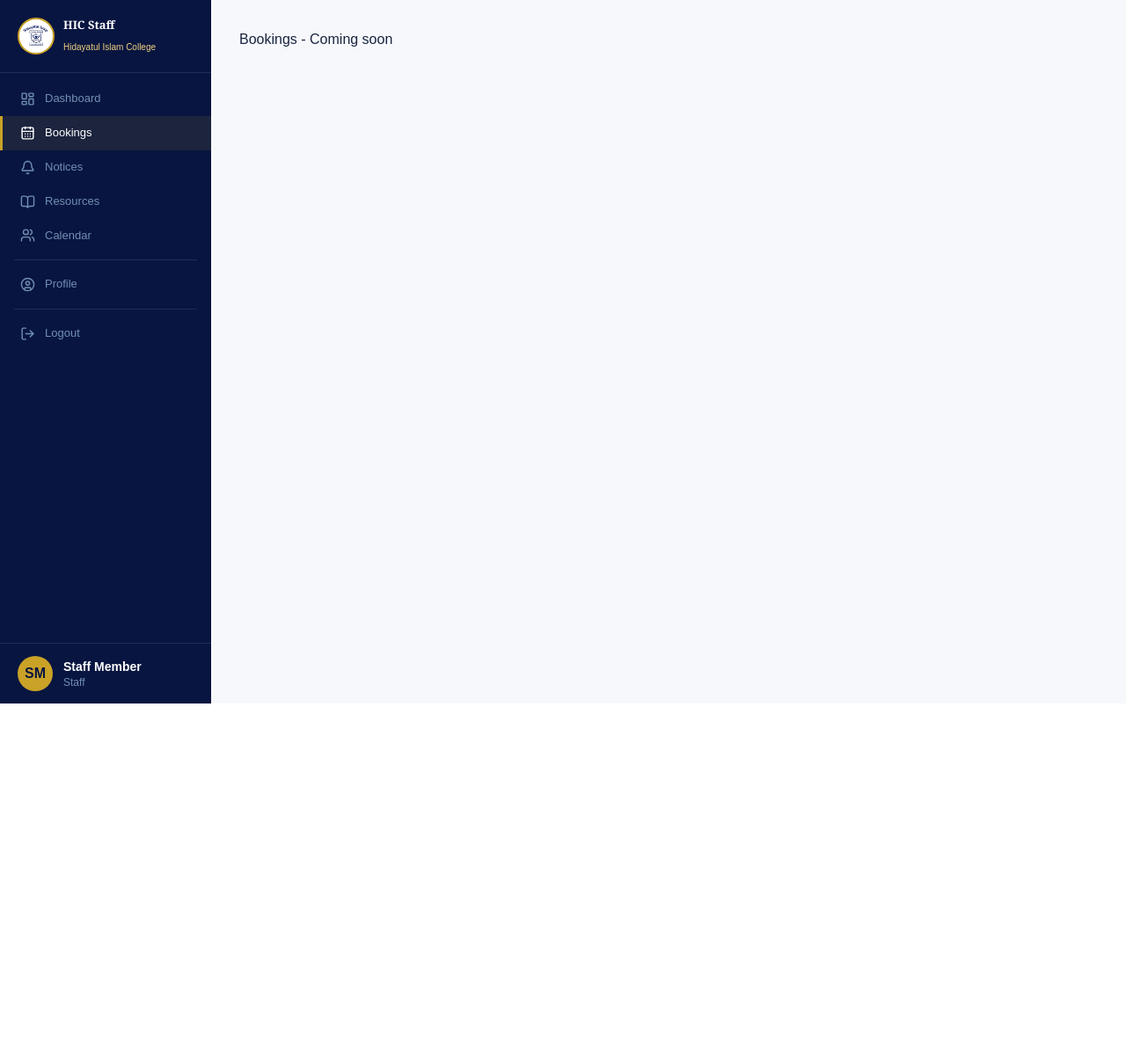
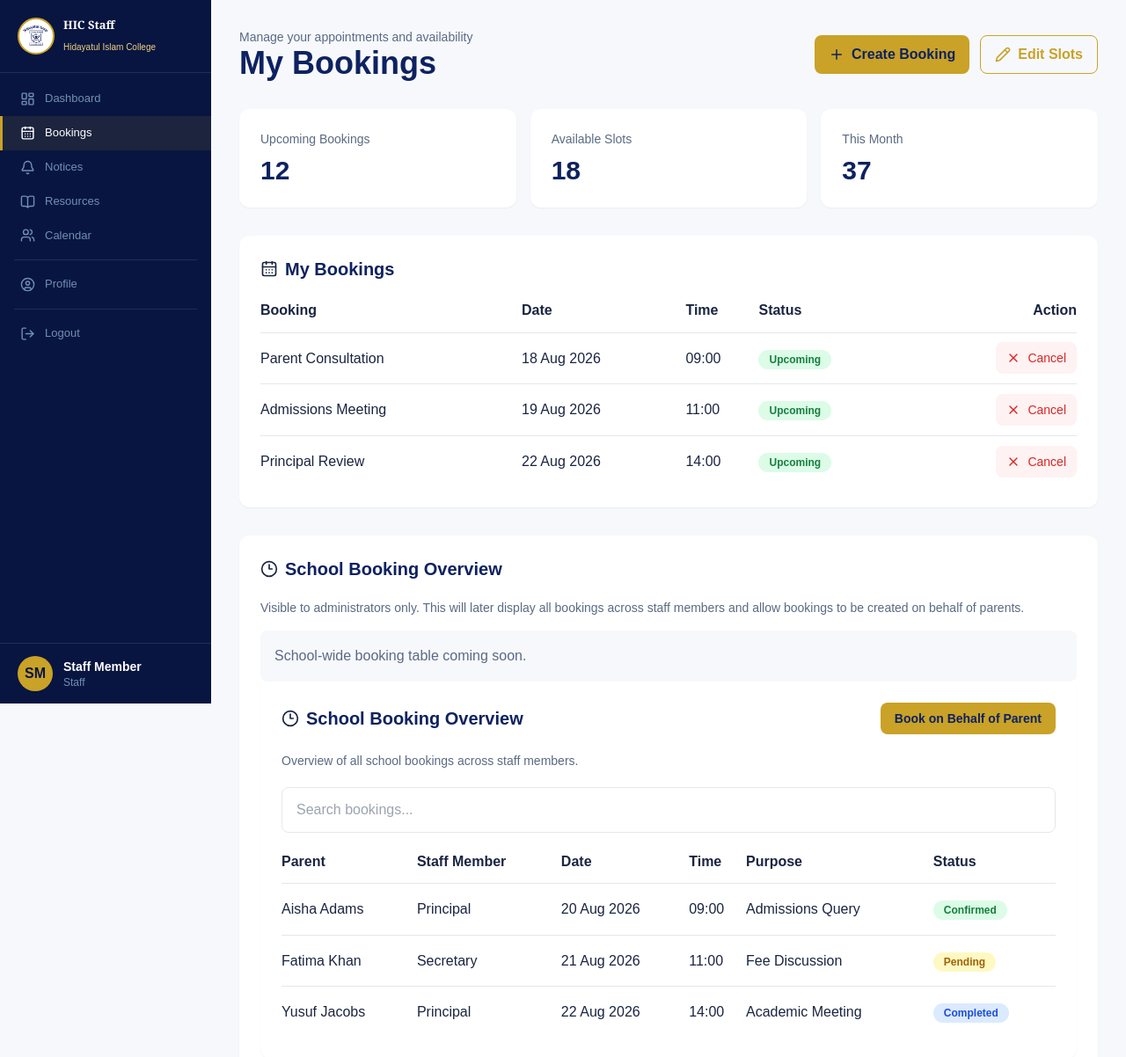
Before and after one commit to tashmacmay/hidayatul-islam-college-webapp-2.0, a Next.js app: page /staff/bookings in a window 1280 px wide. Shown: the top 1202 px of the page at 88% size. Before the commit the page ends 800 px from the top, so only its background shows below. Built offline with nearby package versions, Linux system fonts and the light colour scheme.

Commit message:
Build staff/admin overview of bookings page

```diff
--- a/src/app/staff/bookings/page.js
+++ b/src/app/staff/bookings/page.js
@@ -1,3 +1,288 @@
+"use client";
+
+import Link from "next/link";
+import {
+  CalendarDays,
+  Clock3,
+  Plus,
+  Pencil,
+  X,
+} from "lucide-react";
+
+const bookings = [
+  {
+    id: 1,
+    title: "Parent Consultation",
+    date: "18 Aug 2026",
+    time: "09:00",
+    status: "Upcoming",
+  },
+  {
+    id: 2,
+    title: "Admissions Meeting",
+    date: "19 Aug 2026",
+    time: "11:00",
+    status: "Upcoming",
+  },
+  {
+    id: 3,
+    title: "Principal Review",
+    date: "22 Aug 2026",
+    time: "14:00",
+    status: "Upcoming",
+  },
+];
+
 export default function BookingsPage() {
-  return <div>Bookings - Coming soon</div>;
+  return (
+    <div className="space-y-8">
+      {/* Header */}
+      <div className="flex flex-col gap-4 md:flex-row md:items-center md:justify-between">
+        <div>
+          <p className="text-sm text-text-muted">
+            Manage your appointments and availability
+          </p>
+
+          <h1 className="text-4xl font-bold text-navy">
+            My Bookings
+          </h1>
+        </div>
+
+        <div className="flex gap-3">
+          <Link
+            href="/staff/bookings/create-booking"
+            className="flex items-center gap-2 rounded-lg bg-gold px-4 py-2 font-semibold text-navy transition hover:opacity-90"
+          >
+            <Plus size={18} />
+            Create Booking
+          </Link>
+
+          <Link
+            href="/staff/bookings/availability"
+            className="flex items-center gap-2 rounded-lg border border-gold px-4 py-2 font-semibold text-gold transition hover:bg-gold hover:text-navy"
+          >
+            <Pencil size={18} />
+            Edit Slots
+          </Link>
+        </div>
+      </div>
+
+      {/* Stats */}
+      <div className="grid gap-4 md:grid-cols-3">
+        <div className="rounded-xl bg-white p-6 shadow-sm">
+          <p className="text-sm text-text-muted">
+            Upcoming Bookings
+          </p>
+
+          <h2 className="mt-2 text-3xl font-bold text-navy">
+            12
+          </h2>
+        </div>
+
+        <div className="rounded-xl bg-white p-6 shadow-sm">
+          <p className="text-sm text-text-muted">
+            Available Slots
+          </p>
+
+          <h2 className="mt-2 text-3xl font-bold text-navy">
+            18
+          </h2>
+        </div>
+
+        <div className="rounded-xl bg-white p-6 shadow-sm">
+          <p className="text-sm text-text-muted">
+            This Month
+          </p>
+
+          <h2 className="mt-2 text-3xl font-bold text-navy">
+            37
+          </h2>
+        </div>
+      </div>
+
+      {/* My Bookings Table */}
+      <div className="rounded-xl bg-white p-6 shadow-sm">
+        <div className="mb-5 flex items-center gap-2">
+          <CalendarDays size={20} />
+          <h2 className="text-xl font-bold text-navy">
+            My Bookings
+          </h2>
+        </div>
+
+        <div className="overflow-x-auto">
+          <table className="w-full text-left">
+            <thead>
+              <tr className="border-b">
+                <th className="pb-3">Booking</th>
+                <th className="pb-3">Date</th>
+                <th className="pb-3">Time</th>
+                <th className="pb-3">Status</th>
+                <th className="pb-3 text-right">Action</th>
+              </tr>
+            </thead>
+
+            <tbody>
+              {bookings.map((booking) => (
+                <tr
+                  key={booking.id}
+                  className="border-b last:border-0"
+                >
+                  <td className="py-4 font-medium">
+                    {booking.title}
+                  </td>
+
+                  <td>{booking.date}</td>
+
+                  <td>{booking.time}</td>
+
+                  <td>
+                    <span className="rounded-full bg-green-100 px-3 py-1 text-xs font-semibold text-green-700">
+                      {booking.status}
+                    </span>
+                  </td>
+
+                  <td className="text-right">
+                    <button className="inline-flex items-center gap-2 rounded-lg bg-red-50 px-3 py-2 text-sm font-medium text-red-600 hover:bg-red-100">
+                      <X size={16} />
+                      Cancel
+                    </button>
+                  </td>
+                </tr>
+              ))}
+            </tbody>
+          </table>
+        </div>
+      </div>
+
+    {/* School Overview Section */}
+      <div className="rounded-xl bg-white p-6 shadow-sm">
+        <div className="mb-5 flex items-center gap-2">
+          <Clock3 size={20} />
+
+          <h2 className="text-xl font-bold text-navy">
+            School Booking Overview
+          </h2>
+        </div>
+
+        <p className="mb-4 text-sm text-text-muted">
+          Visible to administrators only. This will later
+          display all bookings across staff members and allow
+          bookings to be created on behalf of parents.
+        </p>
+
+        <div className="rounded-lg bg-off-white p-4 text-text-muted">
+          School-wide booking table coming soon.
+        </div>
+
+
+        {/* School Overview Section */}
+<div className="rounded-xl bg-white p-6 shadow-sm">
+  <div className="mb-5 flex items-center justify-between">
+    <div className="flex items-center gap-2">
+      <Clock3 size={20} />
+
+      <h2 className="text-xl font-bold text-navy">
+        School Booking Overview
+      </h2>
+    </div>
+
+    <button className="rounded-lg bg-gold px-4 py-2 text-sm font-semibold text-navy transition hover:opacity-90">
+      Book on Behalf of Parent
+    </button>
+  </div>
+
+  <p className="mb-5 text-sm text-text-muted">
+    Overview of all school bookings across staff members.
+  </p>
+
+  {/* Search */}
+  <div className="mb-5">
+    <input
+      type="text"
+      placeholder="Search bookings..."
+      className="w-full rounded-lg border border-gray-200 px-4 py-3 focus:border-gold focus:outline-none"
+    />
+  </div>
+
+  {/* Table */}
+  <div className="overflow-x-auto">
+    <table className="w-full text-left">
+      <thead>
+        <tr className="border-b">
+          <th className="pb-3">Parent</th>
+          <th className="pb-3">Staff Member</th>
+          <th className="pb-3">Date</th>
+          <th className="pb-3">Time</th>
+          <th className="pb-3">Purpose</th>
+          <th className="pb-3">Status</th>
+        </tr>
+      </thead>
+
+      <tbody>
+        <tr className="border-b">
+          <td className="py-4 font-medium">
+            Aisha Adams
+          </td>
+
+          <td>Principal</td>
+
+          <td>20 Aug 2026</td>
+
+          <td>09:00</td>
+
+          <td>Admissions Query</td>
+
+          <td>
+            <span className="rounded-full bg-green-100 px-3 py-1 text-xs font-semibold text-green-700">
+              Confirmed
+            </span>
+          </td>
+        </tr>
+
+        <tr className="border-b">
+          <td className="py-4 font-medium">
+            Fatima Khan
+          </td>
+
+          <td>Secretary</td>
+
+          <td>21 Aug 2026</td>
+
+          <td>11:00</td>
+
+          <td>Fee Discussion</td>
+
+          <td>
+            <span className="rounded-full bg-yellow-100 px-3 py-1 text-xs font-semibold text-yellow-700">
+              Pending
+            </span>
+          </td>
+        </tr>
+
+        <tr>
+          <td className="py-4 font-medium">
+            Yusuf Jacobs
+          </td>
+
+          <td>Principal</td>
+
+          <td>22 Aug 2026</td>
+
+          <td>14:00</td>
+
+          <td>Academic Meeting</td>
+
+          <td>
+            <span className="rounded-full bg-blue-100 px-3 py-1 text-xs font-semibold text-blue-700">
+              Completed
+            </span>
+          </td>
+        </tr>
+      </tbody>
+    </table>
+  </div>
+</div>
+      </div>
+    </div>
+  );
 }
```
